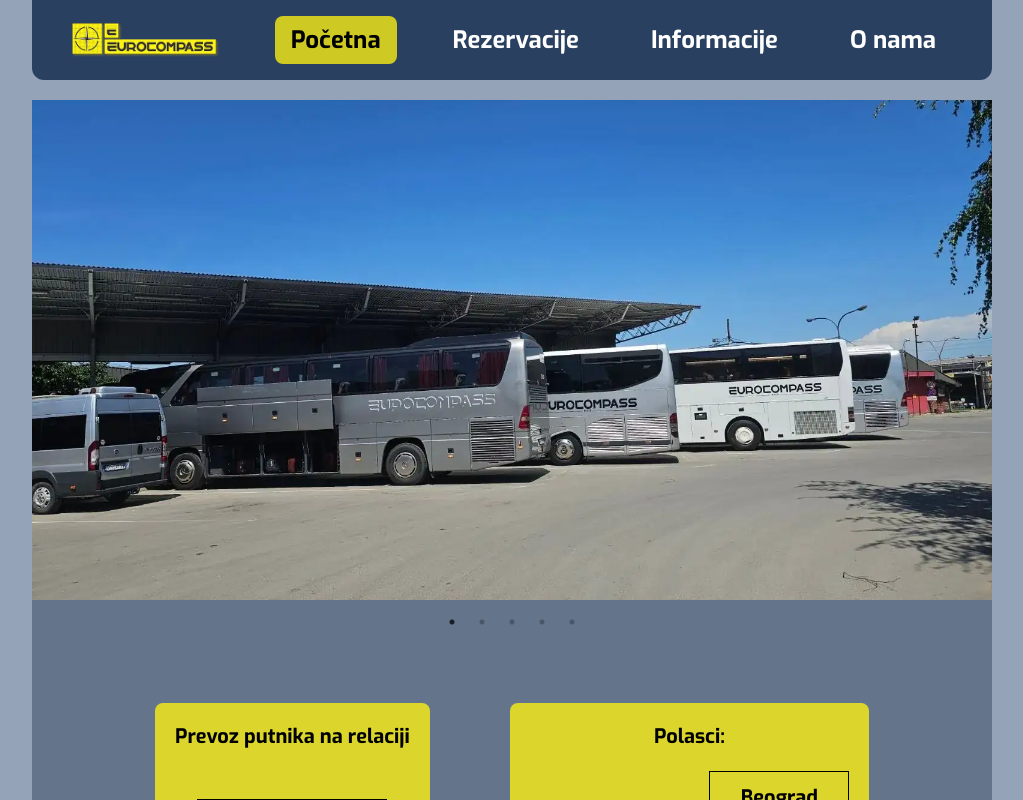
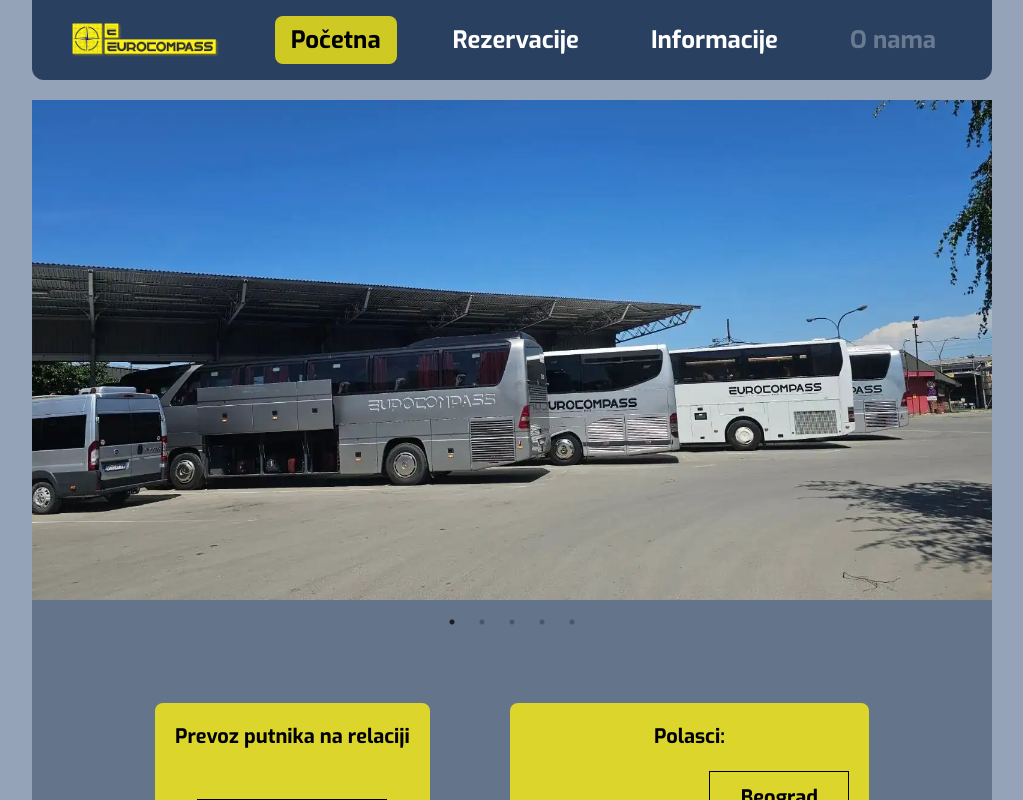
Before and after one commit to minzhoudu/eurocompass-simple, a React (Vite) app: page / in a window 1280 px wide. Shown: the top 800 px of the page, without its empty margins (128-1151 px from the left). Built offline with nearby package versions, Linux system fonts and the light colour scheme.

Commit message:
disabling about page

```diff
--- a/src/components/header/components/nav-bars/DesktopNavBarLinks.tsx
+++ b/src/components/header/components/nav-bars/DesktopNavBarLinks.tsx
@@ -10,8 +10,7 @@
           <NavLink
             to={link.path}
             className={({ isActive }) =>
-              (isActive ? "bg-primaryYellow text-black" : "text-white") +
-              " rounded-lg px-4 py-2 transition-all duration-500 ease-in-out hover:bg-primaryYellow hover:bg-opacity-80 hover:text-black"
+              `${isActive ? "bg-primaryYellow text-black" : "text-white"} ${link.disabled ? "pointer-events-none opacity-30" : ""} rounded-lg px-4 py-2 transition-all duration-500 ease-in-out hover:bg-primaryYellow hover:bg-opacity-80 hover:text-black`
             }
           >
             {link.name}
--- a/src/components/header/utils/constants.ts
+++ b/src/components/header/utils/constants.ts
@@ -6,5 +6,5 @@
     name: "Informacije",
     path: "/informacije",
   },
-  { id: 4, name: "O nama", path: "/o-nama" },
+  { id: 4, name: "O nama", path: "/o-nama", disabled: true },
 ];
```
